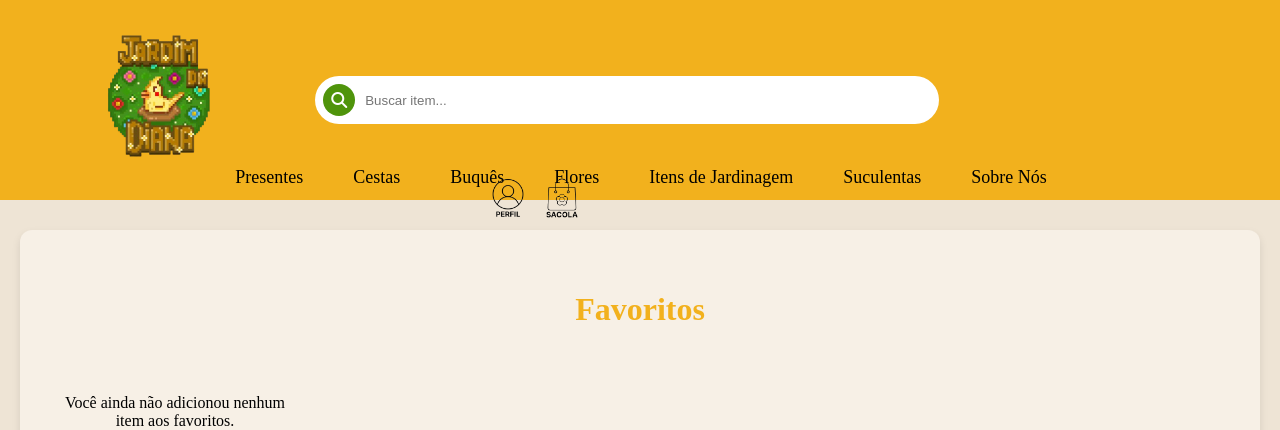
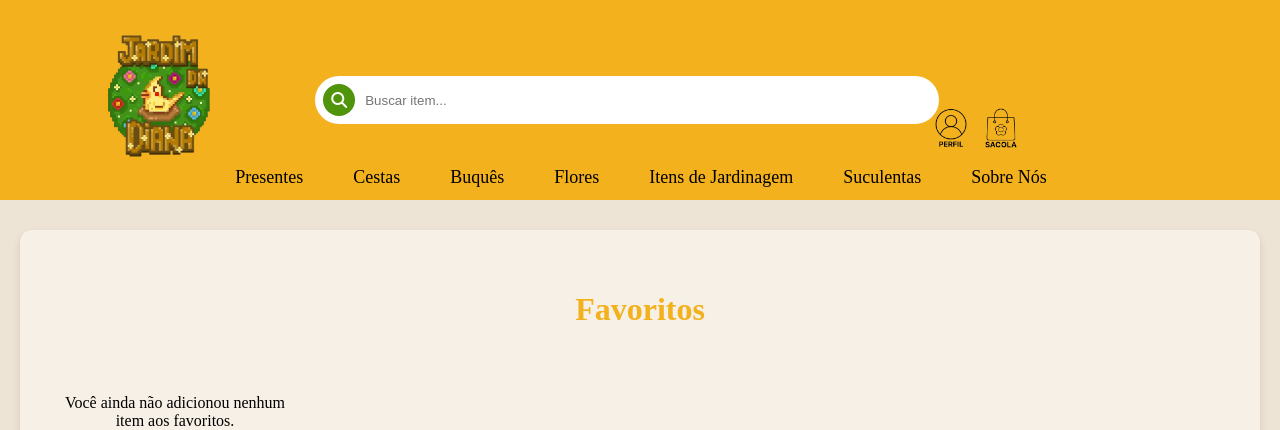
Before and after one commit to CamillyBenato/site, a Django app: page /static/frontend/favoritos.html in a window 1280 px wide. Shown: the top 430 px of the page. Run offline with Django 5.2, Linux system fonts and the light colour scheme.

Commit message:
ajuste erro local dos icones

```diff
--- a/jardim_da_diana/static/frontend/base.css
+++ b/jardim_da_diana/static/frontend/base.css
@@ -214,10 +214,10 @@ body {
     object-fit: contain;
     margin-left: 15px;
     position: absolute; /* posicionamento absoluto */
-    top: 10px;
+    top: -60px;
     cursor: pointer;
     border-right: 15px;
-    right: 93px;
+    right: -350px;
 }
 
 .imgSacola {
@@ -226,8 +226,8 @@ body {
     object-fit: contain;
     margin-left: 15px;
     position: absolute; /* posicionamento absoluto */
-    top: 10px;
-    right: 39px;
+    top: -60px;
+    right: -400px;
 }
 
 .dropdown-menu {
```
